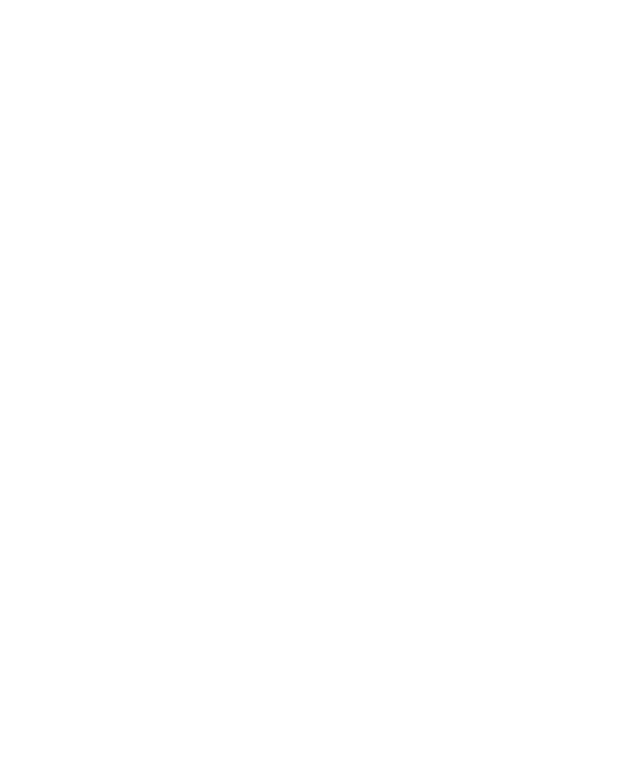
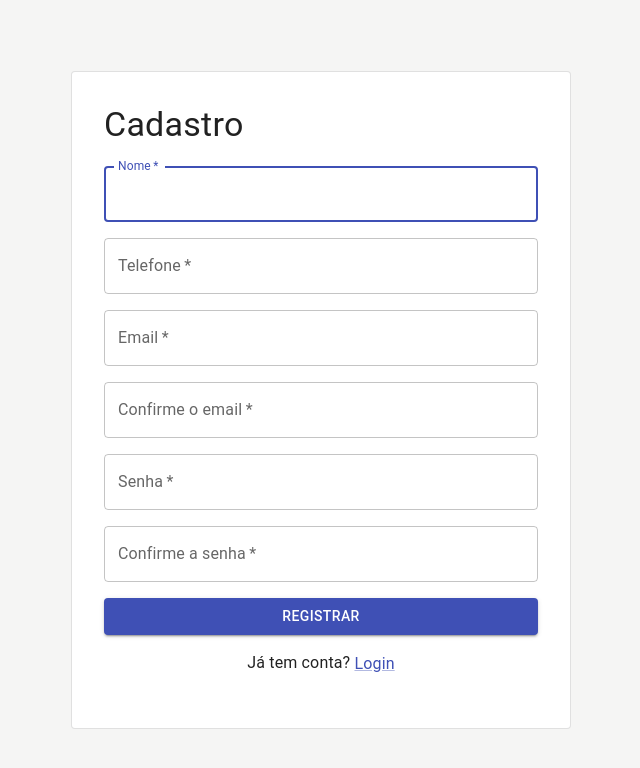
Before and after one commit to edilson-nantes/contacts-frontend, a React (Vite) app: page /register in a window 1280 px wide. Before the commit this address had no page. Shown: the top 768 px of the page, without its empty margins (319-959 px from the left). Built offline with nearby package versions, Linux system fonts and the light colour scheme.

Commit message:
feat: Create Register Page layout and optimize input validations

```diff
--- a/src/pages/LoginPage.tsx
+++ b/src/pages/LoginPage.tsx
@@ -1,69 +1,76 @@
 import { Box, Typography, TextField, Button, Card, FormControl, Container, Link } from "@mui/material";
 import { useState } from "react";
 
+export function LoginPage() {
+    const [formData, setFormData] = useState({
+        email: '',
+        password: ''
+    });
 
-export function LoginPage() {
-
-    const [email, setEmail] = useState("");
-    const [password, setPassword] = useState("");
-    const [emailError, setEmailError] = useState(false);
-    const [emailErrorMessage, setEmailErrorMessage] = useState('');
-    const [passwordError, setPasswordError] = useState(false);
-    const [passwordErrorMessage, setPasswordErrorMessage] = useState('');
-
-    const handleSubmit = (event: React.FormEvent<HTMLFormElement>) => {
-        if (emailError || passwordError) {
-            event.preventDefault();
-            return;
-        }
-        console.log("Login successful!");
-
-        const data = new FormData(event.currentTarget);
-        console.log({
-            email: data.get('email'),
-            password: data.get('password'),
+    const [formErrors, setFormErrors] = useState({
+        email: '',
+        password: ''
+    });
+/*************  ✨ Codeium Command ⭐  *************/
+    /**
+     * Handles the login form submission.
+     *
+     * If the email or password is invalid, it prevents the default form submission.
+     * Otherwise, it logs a success message and prints the entered email and password.
+     *
+     * @param event The form event.
+     */
+/******  15c886f7-a5fb-46ac-8c0c-c6c1f4bbe27e  *******/
+    const handleChange = (e: React.ChangeEvent<HTMLInputElement>) => {
+        const { name, value } = e.target;
+        setFormData({
+            ...formData,
+            [name]: value
         });
     };
 
-    const validateInputs = (email: string, password: string) => {
+    const validateInputs = () => {
+        let errors = { ...formErrors };
         let isValid = true;
 
-        if (!email.trim()) {
-            setEmailError(true);
-            setEmailErrorMessage('Preencha o email.');
+        if (!formData.email.trim()) {
+            errors.email = 'Preencha o email.';
             isValid = false;
-        }else if (!email || !/\S+@\S+\.\S+/.test(email)) {
-            setEmailError(true);
-            setEmailErrorMessage('Please enter a valid email address.');
+        } else if (!/\S+@\S+\.\S+/.test(formData.email)) {
+            errors.email = 'Digite um endereço de email válido.';
             isValid = false;
         } else {
-            setEmailError(false);
-            setEmailErrorMessage('');
+            errors.email = '';
         }
 
-        if (!password.trim()) {
-            setPasswordError(true);
-            setPasswordErrorMessage('Preencha a senha.');
+        if (!formData.password.trim()) {
+            errors.password = 'Preencha a senha.';
             isValid = false;
         } else {
-            setPasswordError(false);
-            setPasswordErrorMessage('');
+            errors.password = '';
         }
 
+        setFormErrors(errors);
         return isValid;
     };
 
+    const handleSubmit = (event: React.FormEvent<HTMLFormElement>) => {
+        event.preventDefault();
+        if (validateInputs()) {
+            console.log("Login bem-sucedido!");
+            console.log(formData);
+        }
+    };
 
     return (
         <Container className="flex flex-row items-center justify-center min-h-screen min-w-screen bg-stone-100">
             <Card variant="outlined" className="p-8 w-[500px]">
                 <Typography variant="h4">Login</Typography>
                 <Box component="form" noValidate className="flex flex-col gap-4 py-5 w-full" onSubmit={handleSubmit}>
-
                     <FormControl>
                         <TextField
-                            error={emailError}
-                            helperText={emailErrorMessage}
+                            error={!!formErrors.email}
+                            helperText={formErrors.email}
                             variant="outlined"
                             id="email"
                             type="email"
@@ -72,38 +79,35 @@ export function LoginPage() {
                             autoFocus
                             required
                             fullWidth
-                            value={email}
-                            color={emailError ? 'error' : 'primary'}
-                            onChange={(e) => setEmail(e.target.value)}
+                            value={formData.email}
+                            color={formErrors.email ? 'error' : 'primary'}
+                            onChange={handleChange}
                         />
                     </FormControl>
 
                     <FormControl>
                         <TextField
-                            error={passwordError}
-                            helperText={passwordErrorMessage}
+                            error={!!formErrors.password}
+                            helperText={formErrors.password}
                             variant="outlined"
                             id="password"
                             name="password"
                             type="password"
                             label="Password"
-                            autoFocus
                             required
                             fullWidth
-                            value={password}
-                            color={passwordError ? 'error' : 'primary'}
-                            onChange={(e) => setPassword(e.target.value)}
+                            value={formData.password}
+                            color={formErrors.password ? 'error' : 'primary'}
+                            onChange={handleChange}
                         />
                     </FormControl>
 
-                    <Button type="submit" variant="contained" color="primary" onClick={() => {validateInputs(email, password)}}>
+                    <Button type="submit" variant="contained" color="primary">
                         Login
                     </Button>
-                    <Typography variant="body1" sx={{textAlign: 'center'}}>Não tem conta? <Link component="button" type="button">Registre-se</Link></Typography>
+                    <Typography variant="body1" sx={{ textAlign: 'center' }}>Não tem conta? <Link component="button" type="button">Registre-se</Link></Typography>
                 </Box>
             </Card>
-
         </Container>
-
     );
 }
--- /dev/null
+++ b/src/pages/RegisterPage.tsx
@@ -0,0 +1,208 @@
+import { Box, Typography, TextField, Button, Card, FormControl, Container, Link } from "@mui/material";
+import { useState } from "react";
+
+export function RegisterPage() {
+    const [formData, setFormData] = useState({
+        name: '',
+        phone: '',
+        email: '',
+        confirmEmail: '',
+        password: '',
+        confirmPassword: ''
+    });
+
+    const [formErrors, setFormErrors] = useState({
+        name: '',
+        phone: '',
+        email: '',
+        confirmEmail: '',
+        password: '',
+        confirmPassword: ''
+    });
+
+    const handleChange = (e: React.ChangeEvent<HTMLInputElement>) => {
+        const { name, value } = e.target;
+        setFormData({
+            ...formData,
+            [name]: value
+        });
+    };
+
+    const validateInputs = () => {
+        let errors = { ...formErrors };
+        let isValid = true;
+
+        if (!formData.name.trim()) {
+            errors.name = 'Preencha o nome.';
+            isValid = false;
+        } else {
+            errors.name = '';
+        }
+
+        if (!formData.phone.trim()) {
+            errors.phone = 'Preencha o telefone.';
+            isValid = false;
+        } else {
+            errors.phone = '';
+        }
+
+        if (!formData.email.trim()) {
+            errors.email = 'Preencha o email.';
+            isValid = false;
+        } else if (!/\S+@\S+\.\S+/.test(formData.email)) {
+            errors.email = 'Digite um endereço de email válido.';
+            isValid = false;
+        } else {
+            errors.email = '';
+        }
+
+        if (formData.email !== formData.confirmEmail) {
+            errors.confirmEmail = 'Os emails não coincidem.';
+            isValid = false;
+        } else {
+            errors.confirmEmail = '';
+        }
+
+        if (!formData.password.trim()) {
+            errors.password = 'Preencha a senha.';
+            isValid = false;
+        } else {
+            errors.password = '';
+        }
+
+        if (formData.password !== formData.confirmPassword) {
+            errors.confirmPassword = 'As senhas não coincidem.';
+            isValid = false;
+        } else {
+            errors.confirmPassword = '';
+        }
+
+        setFormErrors(errors);
+        return isValid;
+    };
+
+    const handleSubmit = (event: React.FormEvent<HTMLFormElement>) => {
+        event.preventDefault();
+        if (validateInputs()) {
+            console.log("Registro bem-sucedido!");
+            console.log(formData);
+        }
+    };
+
+    return (
+        <Container className="flex flex-row items-center justify-center min-h-screen min-w-screen bg-stone-100">
+            <Card variant="outlined" className="p-8 w-[500px]">
+                <Typography variant="h4">Cadastro</Typography>
+                <Box component="form" noValidate className="flex flex-col gap-4 py-5 w-full" onSubmit={handleSubmit}>
+                    <FormControl>
+                        <TextField
+                            error={!!formErrors.name}
+                            helperText={formErrors.name}
+                            variant="outlined"
+                            id="name"
+                            type="text"
+                            name="name"
+                            label="Nome"
+                            autoFocus
+                            required
+                            fullWidth
+                            value={formData.name}
+                            color={formErrors.name ? 'error' : 'primary'}
+                            onChange={handleChange}
+                        />
+                    </FormControl>
+
+                    <FormControl>
+                        <TextField
+                            error={!!formErrors.phone}
+                            helperText={formErrors.phone}
+                            variant="outlined"
+                            id="phone"
+                            type="text"
+                            name="phone"
+                            label="Telefone"
+                            required
+                            fullWidth
+                            value={formData.phone}
+                            color={formErrors.phone ? 'error' : 'primary'}
+                            onChange={handleChange}
+                        />
+                    </FormControl>
+
+                    <FormControl>
+                        <TextField
+                            error={!!formErrors.email}
+                            helperText={formErrors.email}
+                            variant="outlined"
+                            id="email"
+                            type="email"
+                            name="email"
+                            label="Email"
+                            required
+                            fullWidth
+                            value={formData.email}
+                            color={formErrors.email ? 'error' : 'primary'}
+                            onChange={handleChange}
+                        />
+                    </FormControl>
+
+                    <FormControl>
+                        <TextField
+                            error={!!formErrors.confirmEmail}
+                            helperText={formErrors.confirmEmail}
+                            variant="outlined"
+                            id="confirmEmail"
+                            type="email"
+                            name="confirmEmail"
+                            label="Confirme o email"
+                            required
+                            fullWidth
+                            value={formData.confirmEmail}
+                            color={formErrors.confirmEmail ? 'error' : 'primary'}
+                            onChange={handleChange}
+                        />
+                    </FormControl>
+
+                    <FormControl>
+                        <TextField
+                            error={!!formErrors.password}
+                            helperText={formErrors.password}
+                            variant="outlined"
+                            id="password"
+                            name="password"
+                            type="password"
+                            label="Senha"
+                            required
+                            fullWidth
+                            value={formData.password}
+                            color={formErrors.password ? 'error' : 'primary'}
+                            onChange={handleChange}
+                        />
+                    </FormControl>
+
+                    <FormControl>
+                        <TextField
+                            error={!!formErrors.confirmPassword}
+                            helperText={formErrors.confirmPassword}
+                            variant="outlined"
+                            id="confirmPassword"
+                            name="confirmPassword"
+                            type="password"
+                            label="Confirme a senha"
+                            required
+                            fullWidth
+                            value={formData.confirmPassword}
+                            color={formErrors.confirmPassword ? 'error' : 'primary'}
+                            onChange={handleChange}
+                        />
+                    </FormControl>
+
+                    <Button type="submit" variant="contained" color="primary">
+                        Registrar
+                    </Button>
+                    <Typography variant="body1" sx={{ textAlign: 'center' }}>Já tem conta? <Link component="button" type="button">Login</Link></Typography>
+                </Box>
+            </Card>
+        </Container>
+    );
+}
--- a/src/router.tsx
+++ b/src/router.tsx
@@ -1,11 +1,13 @@
 import { BrowserRouter, Route, Routes } from "react-router-dom";
 import { LoginPage } from "./pages/LoginPage";
+import { RegisterPage } from "./pages/RegisterPage";
 
 export function Router() {
     return (
         <BrowserRouter>
             <Routes>
                 <Route path="/" element={<LoginPage />} />
+                <Route path="/register" element={<RegisterPage />} />
             </Routes>
         </BrowserRouter>
     );
```
